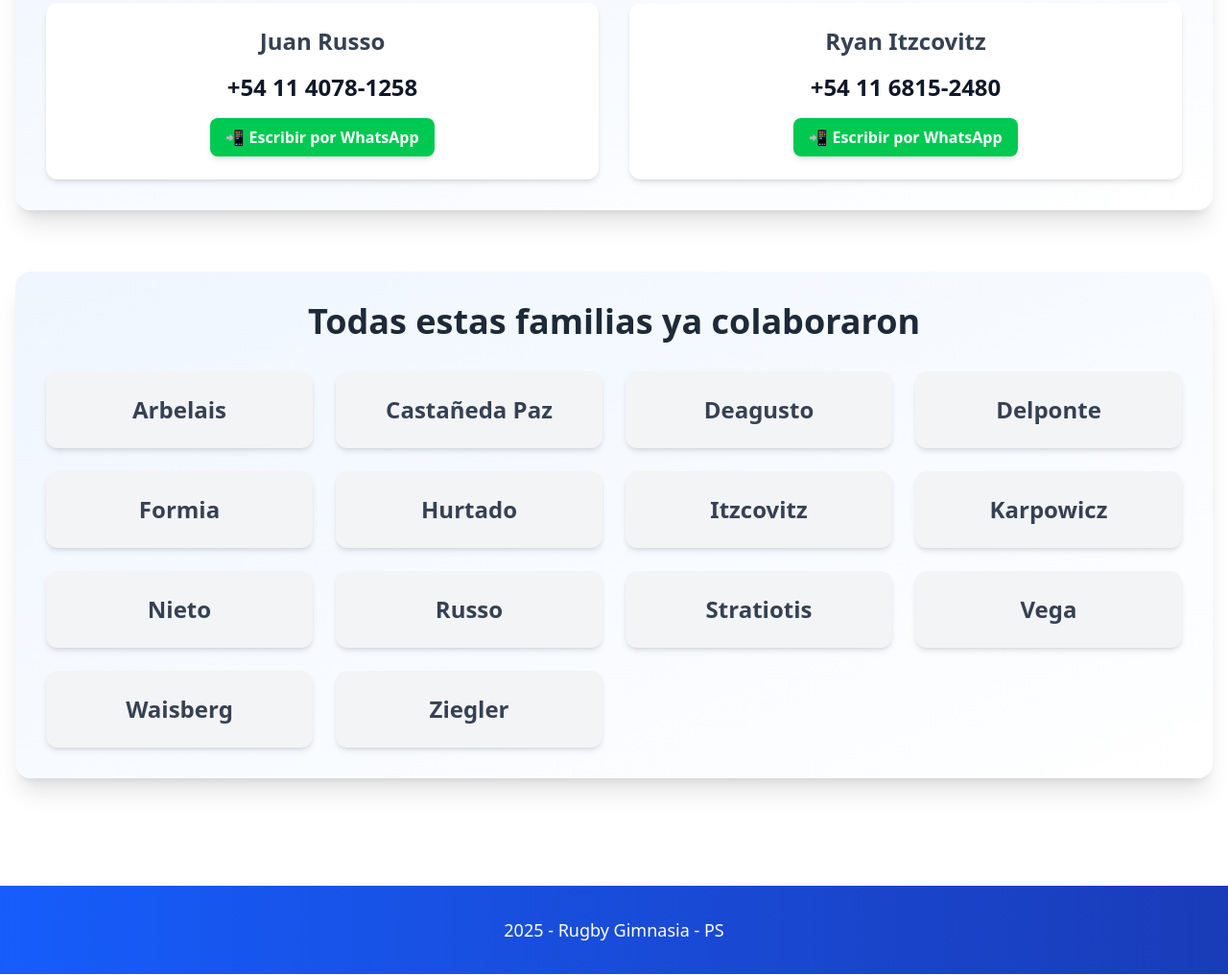
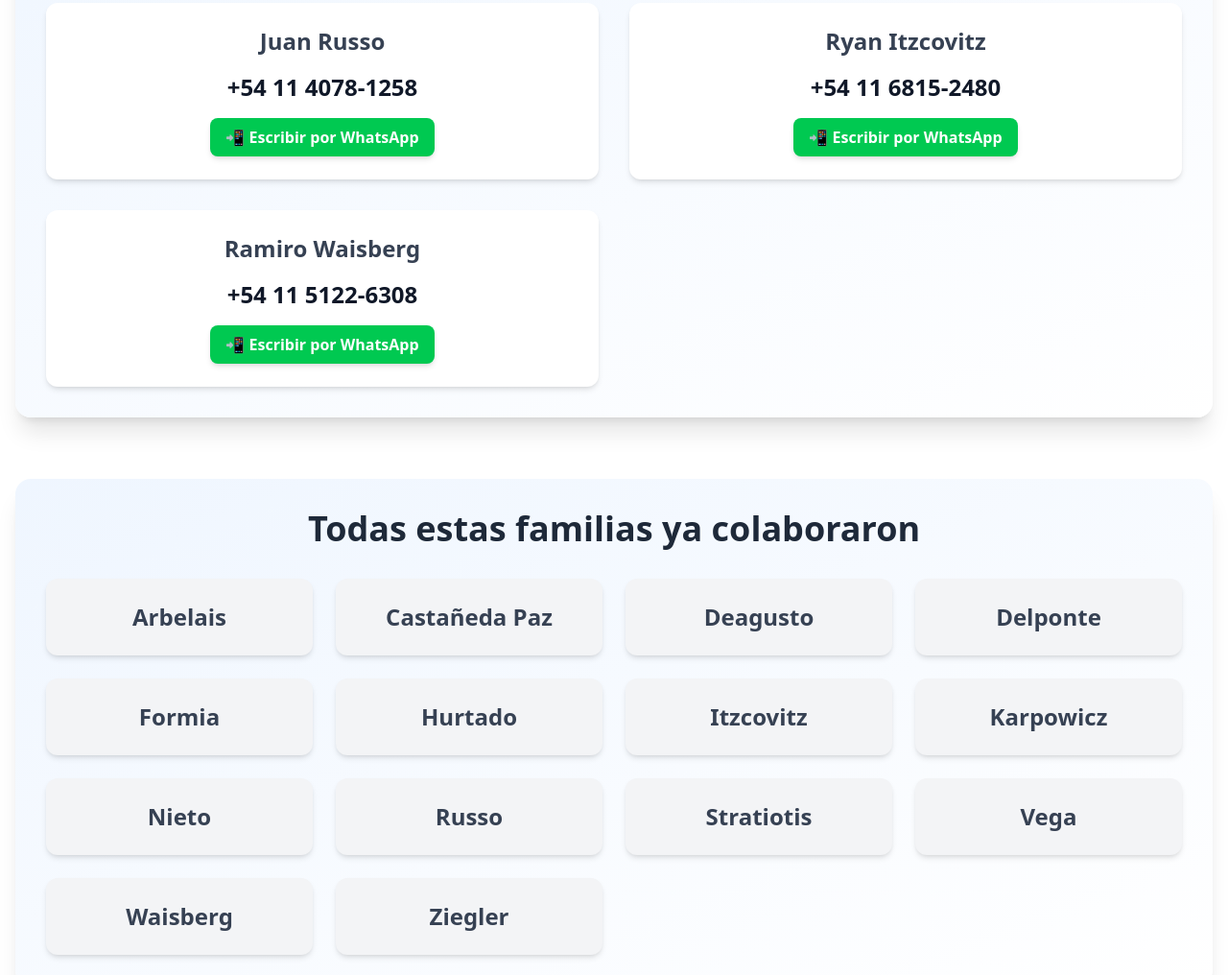
Before and after one commit to Ryanitz/astro_gye-proyecto, an Astro site: page / in a window 1280 px wide. Shown: the part 2014-3030 px from the top of the page at 96% size. Built offline with nearby package versions, Linux system fonts and the light colour scheme; Astro itself is replaced by a stand-in of ours.

Commit message:
feat: agregue a rama

```diff
--- a/src/components/Contact.astro
+++ b/src/components/Contact.astro
@@ -8,17 +8,25 @@ const contacts = [
     name: "Ryan Itzcovitz",
     phone: "+54 11 6815-2480",
   },
+  {
+    name: "Ramiro Waisberg",
+    phone: "+54 11 5122-6308",
+  },
 ];
 
-const formatPhoneNumber = (phone) => phone.replace(/\D/g, ""); // Elimina todo excepto los números
+const formatPhoneNumber = (phone: string) => phone.replace(/\D/g, ""); // Elimina todo excepto los números
 ---
 
-<section class="bg-gradient-to-br from-blue-50 to-white shadow-xl rounded-2xl p-8 mb-16">
+<section
+  class="bg-gradient-to-br from-blue-50 to-white shadow-xl rounded-2xl p-8 mb-16"
+>
   <h2 class="text-4xl font-bold mb-8 text-center text-gray-800">
-    Si querés ser parte del cambio o tenes alguna sugerencia, escribinos que todo suma👇
+    Si querés ser parte del cambio o tenes alguna sugerencia, escribinos que
+    todo suma👇
   </h2>
   <div class="grid grid-cols-1 md:grid-cols-2 gap-8">
-    {contacts.map(({ name, phone }) => (
+    {
+      contacts.map(({ name, phone }) => (
         <div class="text-center p-6 bg-white rounded-xl shadow-md">
           <h3 class="text-2xl font-semibold mb-4 text-gray-700">{name}</h3>
           <p class="text-2xl font-bold text-gray-900 mb-4">{phone}</p>
@@ -31,6 +39,7 @@ const formatPhoneNumber = (phone) => phone.replace(/\D/g, ""); // Elimina todo e
             📲 Escribir por WhatsApp
           </a>
         </div>
-    ))}
+      ))
+    }
   </div>
 </section>
```
Lines whose indentation alone changed are shown as unchanged.
